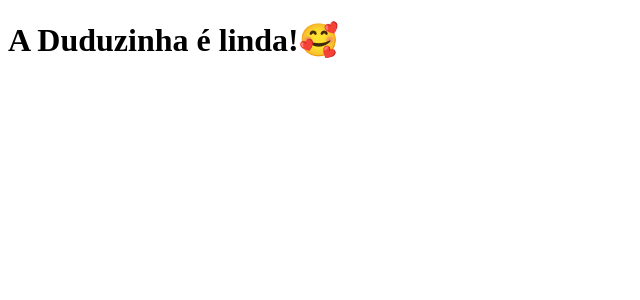
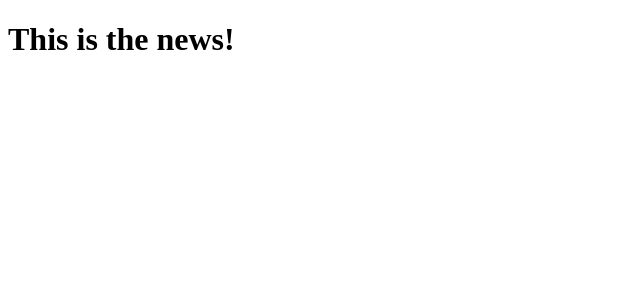
Before and after one commit to rodrigorosa/the-news, a Next.js app: page / in a window 1280 px wide. Shown: the top 300 px of the page, without its empty margins (0-640 px from the left). Built offline with nearby package versions, Linux system fonts and the light colour scheme.

Commit message:
Altera título novamente

```diff
--- a/pages/index.js
+++ b/pages/index.js
@@ -1,5 +1,5 @@
 function Home() {
-  return <h1>A Duduzinha é linda!🥰</h1>;
+  return <h1>This is the news!</h1>;
 }
 
 export default Home;
```
